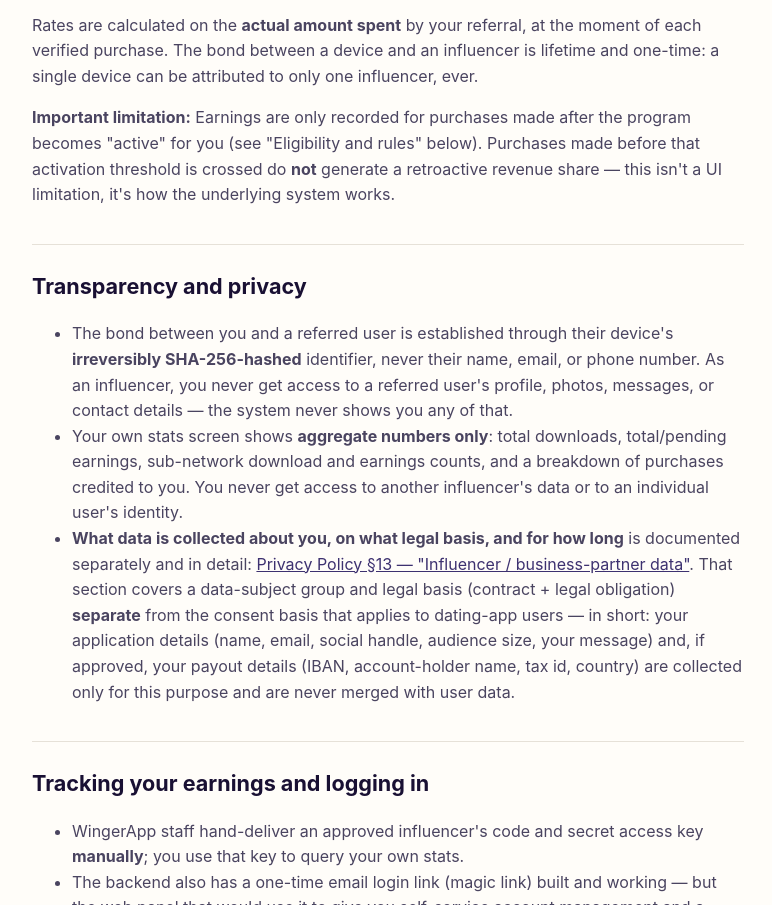
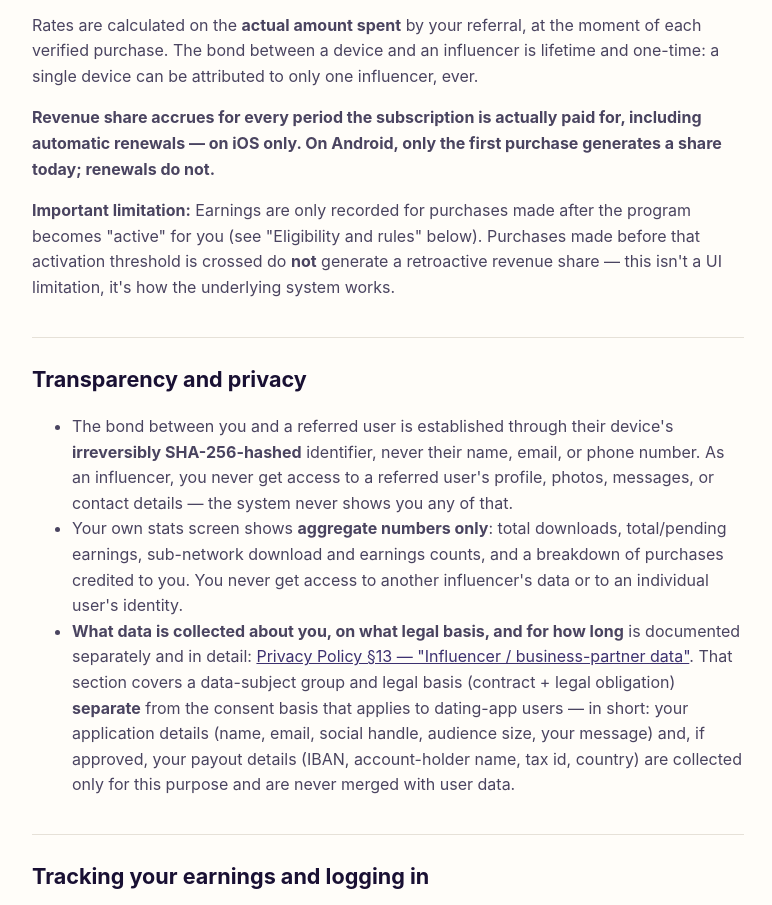
Before and after one commit to edoramthelegend/wingerapp-site, a plain HTML site: page en/influenceprogram/index.html in a window 1280 px wide. Shown: the part 1524-2429 px from the top of the page, without its empty margins (252-1024 px from the left). Drawn offline with Linux system fonts and the light colour scheme.

Commit message:
deploy: yenileme payının yalnızca iOS'ta işlediği açıkça yazıldı
Sayfa abonelikten pay verdiğini ve cihaz-influencer bağının ömür boyu olduğunu
söylüyordu (ikisi de doğru) ama yenilemelerden payın YALNIZCA iOS'ta üretildiğini
söylemiyordu. Android'de RTDN webhook'u hiç yok; orada yenileme ne entitlement
uzatıyor ne pay üretiyor. Okuyan makul bir influencer her platformda pay olduğunu
çıkarıyordu — para hakkında eksik beyan.

Beyan 'ömür boyu bağ' cümlesinin hemen ardına kondu, yanlış çıkarımın doğduğu yere.

```diff
--- a/en/influenceprogram/index.html
+++ b/en/influenceprogram/index.html
@@ -38,6 +38,7 @@
 <h2 id="revenue-share-rates">Revenue share rates</h2>
 <div class="table-wrap"><table><thead><tr><th>Tier</th><th>Earns from</th><th>Rate</th></tr></thead><tbody><tr><td>L1 (direct influencer)</td><td>Users you referred directly</td><td>10%</td></tr><tr><td>L1 (direct influencer)</td><td>Users referred by L2 influencers in your own network (bonus)</td><td>5%</td></tr><tr><td>L2 (sub-network influencer)</td><td>Users you referred directly</td><td>5%</td></tr></tbody></table></div>
 <p>Rates are calculated on the <strong>actual amount spent</strong> by your referral, at the moment of each verified purchase. The bond between a device and an influencer is lifetime and one-time: a single device can be attributed to only one influencer, ever.</p>
+<p><strong>Revenue share accrues for every period the subscription is actually paid for, including automatic renewals — on iOS only. On Android, only the first purchase generates a share today; renewals do not.</strong></p>
 <p><strong>Important limitation:</strong> Earnings are only recorded for purchases made after the program becomes &quot;active&quot; for you (see &quot;Eligibility and rules&quot; below). Purchases made before that activation threshold is crossed do <strong>not</strong> generate a retroactive revenue share — this isn't a UI limitation, it's how the underlying system works.</p>
 <h2 id="transparency-and-privacy">Transparency and privacy</h2>
 <ul><li>The bond between you and a referred user is established through their device's <strong>irreversibly SHA-256-hashed</strong> identifier, never their name, email, or phone number. As an influencer, you never get access to a referred user's profile, photos, messages, or contact details — the system never shows you any of that.</li><li>Your own stats screen shows <strong>aggregate numbers only</strong>: total downloads, total/pending earnings, sub-network download and earnings counts, and a breakdown of purchases credited to you. You never get access to another influencer's data or to an individual user's identity.</li><li><strong>What data is collected about you, on what legal basis, and for how long</strong> is documented separately and in detail: <a href="/en/privacy-policy#13-influencer-business-partner-data-a-separate-data-subject-group">Privacy Policy §13 — &quot;Influencer / business-partner data&quot;</a>. That section covers a data-subject group and legal basis (contract + legal obligation) <strong>separate</strong> from the consent basis that applies to dating-app users — in short: your application details (name, email, social handle, audience size, your message) and, if approved, your payout details (IBAN, account-holder name, tax id, country) are collected only for this purpose and are never merged with user data.</li></ul>
```
Also changed, not shown: influenceprogram/index.html (+1 -0 lines).
